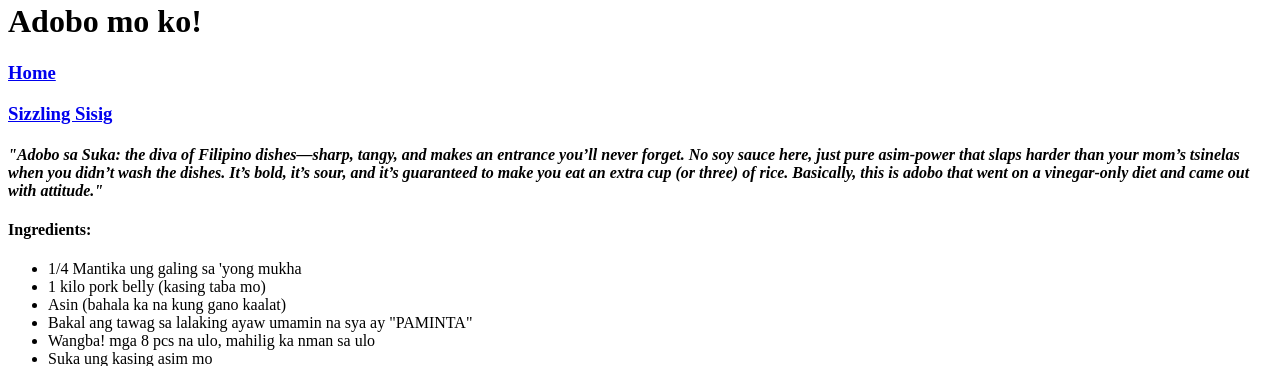
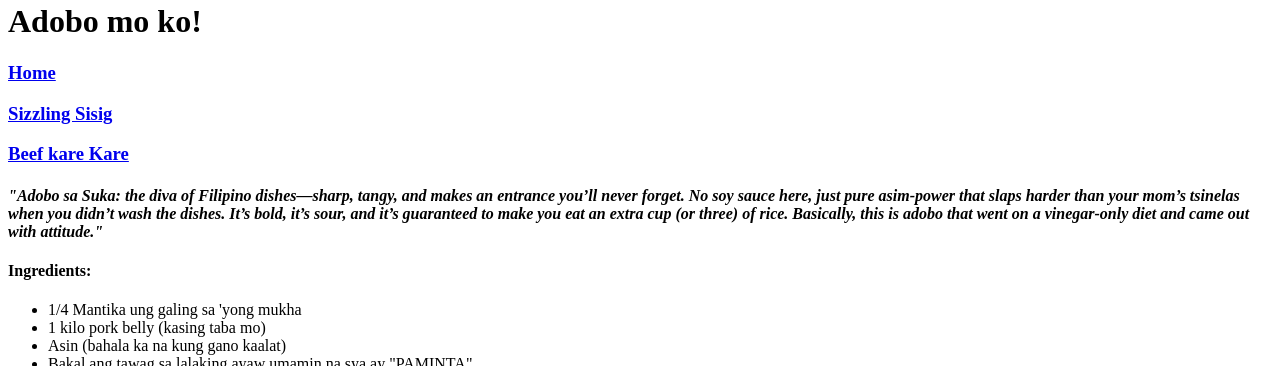
Before and after one commit to Maikolivelo/odin-recipes, a plain HTML site: page recipes/adobo.html in a window 1280 px wide. Shown: the part 734-1100 px from the top of the page. Drawn offline with Linux system fonts and the light colour scheme.

Commit message:
kare kare boy

```diff
--- a/recipes/adobo.html
+++ b/recipes/adobo.html
@@ -9,7 +9,8 @@
 <body>
     <img src="https://images.yummy.ph/yummy/uploads/2018/06/1806_AdobongPuti_640-02-1.jpg" alt="Pork Adobo" height="350" width="650"> <img src="https://images.yummy.ph/yummy/uploads/2021/05/chickenporkadobo.jpg" alt="chicken adobo" height="350" width="650">
     <h1>Adobo mo ko!</h1>
-    <h3><a href="../index.html">Home</a></h3> <h3><a href="./sisig.html">Sizzling Sisig</a></h3>
+    <h3><a href="../index.html">Home</a></h3> <h3><a href="./sisig.html">Sizzling Sisig</a></h3> <h3><a href="./kare-kare.html">Beef kare Kare</a></h3>
+
     <h4><i>"Adobo sa Suka: the diva of Filipino dishes—sharp, tangy, and makes an entrance you’ll never forget. No soy sauce here, just pure asim-power that slaps harder than your mom’s tsinelas when you didn’t wash the dishes. It’s bold, it’s sour, and it’s guaranteed to make you eat an extra cup (or three) of rice. Basically, this is adobo that went on a vinegar-only diet and came out with attitude."</i></h4>
 
 
```
Also changed, not shown: recipes/sisig.html (+1 -1 lines).
